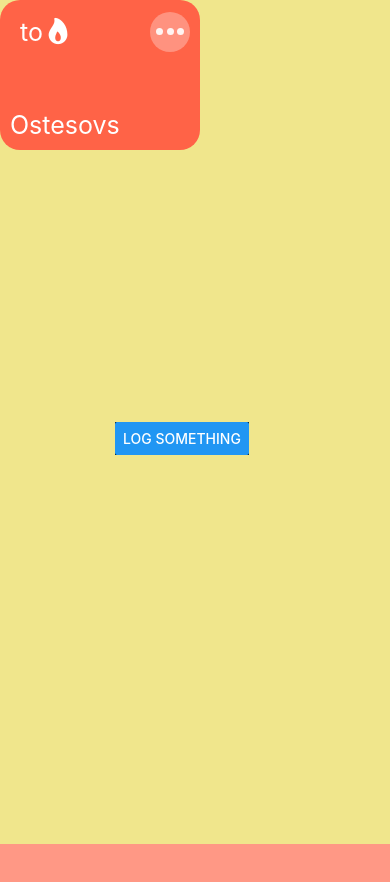
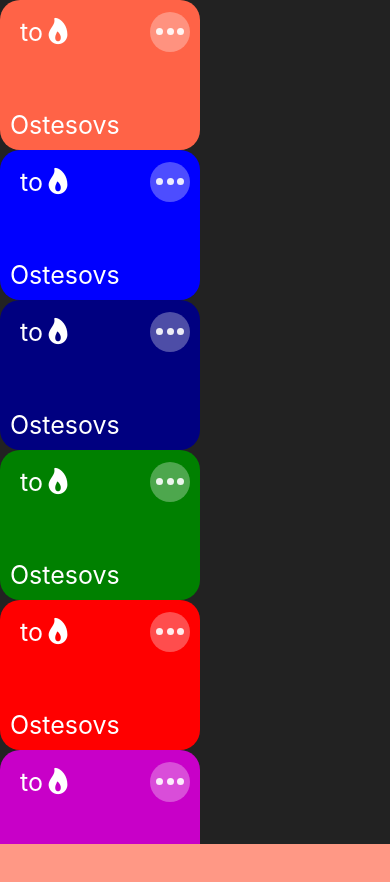
Before and after one commit to JeppeGivskud/Projekt-8---PDP2020, a React Native app in the folder App interface/HabitPageExample/: screen / in a window 390 px wide. Built offline with nearby package versions, Linux system fonts and the light colour scheme.

Commit message:
HabitBoxArrayImplement

```diff
--- a/App interface/HabitPageExample/App.js
+++ b/App interface/HabitPageExample/App.js
@@ -31,12 +31,6 @@ export default function App() {
                 </View>
             </SafeAreaView>
             {/*Actual app: */}
-
-            {/*This button can log whatever */}
-            <LogButton
-                log={[safeAreaDimensions, Dimensions.get("window").height]}
-            ></LogButton>
-            {/*This button can log whatever */}
         </View>
     );
 }
--- a/App interface/HabitPageExample/components/HabitPage.js
+++ b/App interface/HabitPageExample/components/HabitPage.js
@@ -8,8 +8,9 @@ import {
     StatusBar,
     Dimensions,
 } from "react-native";
-
+import TestButtons from "./TestComponents/TestButtons";
 import HabitBox from "./HabitBox";
+import HabitBoxes from "./TestComponents/HabitBoxes";
 // TODO: The scrollable should keep scrolling for a little longer
 function HabitPage() {
     return (
@@ -20,11 +21,7 @@ function HabitPage() {
                 contentContainerStyle={styles.scrollview}
             >
                 <View style={styles.container}>
-                    <HabitBox
-                        color={"tomato"}
-                        name={"Ostesovs"}
-                        count={"to"}
-                    ></HabitBox>
+                    <HabitBoxes style={styles.container} />
                 </View>
             </ScrollView>
         </View>
--- /dev/null
+++ b/App interface/HabitPageExample/components/TestComponents/HabitBoxes.js
@@ -0,0 +1,54 @@
+import { View } from "react-native";
+
+import HabitBox from "../HabitBox";
+export default function HabitBoxes({ style }) {
+    return (
+        <View style={[style, { backgroundColor: "#222" }]}>
+            <HabitBox
+                color={"tomato"}
+                name={"Ostesovs"}
+                count={"to"}
+            ></HabitBox>
+            <HabitBox color={"blue"} name={"Ostesovs"} count={"to"}></HabitBox>
+            <HabitBox color={"navy"} name={"Ostesovs"} count={"to"}></HabitBox>
+            <HabitBox color={"green"} name={"Ostesovs"} count={"to"}></HabitBox>
+            <HabitBox color={"red"} name={"Ostesovs"} count={"to"}></HabitBox>
+            <HabitBox
+                color={"rgb(200,0,200)"}
+                name={"Ostesovs"}
+                count={"to"}
+            ></HabitBox>
+
+            <HabitBox
+                color={"rgb(0,200,200)"}
+                name={"Ostesovs"}
+                count={"to"}
+            ></HabitBox>
+            <HabitBox
+                color={"rgb(200,200,0)"}
+                name={"Ostesovs"}
+                count={"to"}
+            ></HabitBox>
+            <HabitBox
+                color={"rgb(100,0,100)"}
+                name={"Ostesovs"}
+                count={"to"}
+            ></HabitBox>
+            <HabitBox
+                color={"rgb(0,200,100)"}
+                name={"Ostesovs"}
+                count={"to"}
+            ></HabitBox>
+            <HabitBox
+                color={"rgb(200,0,100)"}
+                name={"Ostesovs"}
+                count={"to"}
+            ></HabitBox>
+            <HabitBox
+                color={"rgb(100,0,200)"}
+                name={"Ostesovs"}
+                count={"to"}
+            ></HabitBox>
+        </View>
+    );
+}
```
